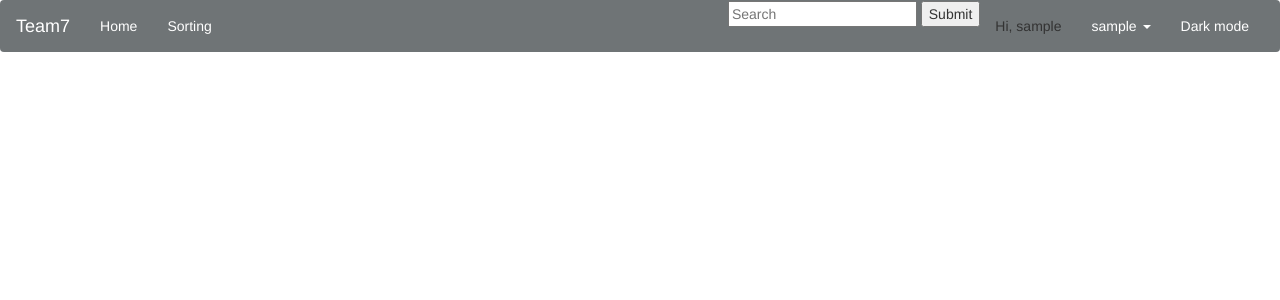
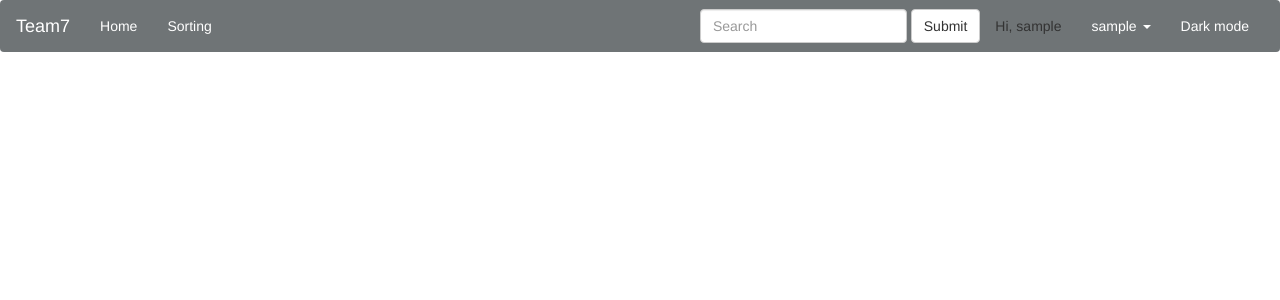
Before and after one commit to seafu47/CMPE131_final-project, a Flask app: page / in a window 1280 px wide. Shown: the top 300 px of the page. Run offline with Flask 2, Linux system fonts and the light colour scheme; the visitor is signed in with stand-in values (Sample User, id 1); data comes from the database, SQL or seed files in the repository; both versions use the stored data as it was after the commit; data that the repository does not hold is empty; some libraries are stand-ins or nearby versions.

Commit message:
updated search bar bootstrap format

```diff
--- a/teamproject/app/templates/navbar.html
+++ b/teamproject/app/templates/navbar.html
@@ -32,11 +32,12 @@
                     </li>
                 {% else %}
                     <li>
-                        <form method="post">
-                            <input type="text" name="search" placeholder="Search" value="{{ request.form['search'] }}">
-                            <button type="submit">Submit</button>
+                        <form class="navbar-form navbar-right" method="post">
+                            <div class="form-group">
+                            <input type="text" class="form-control" name="search" placeholder="Search" value="{{ request.form['search'] }}">
+                            </div>
+                            <button type="submit" class="btn btn-default">Submit</button>
                         </form>
-
                     </li>
                     <p class="navbar-text">Hi, {{ current_user.username }}</p>
                     <li class="dropdown">
```
Also changed, not shown: teamproject/app.db.
